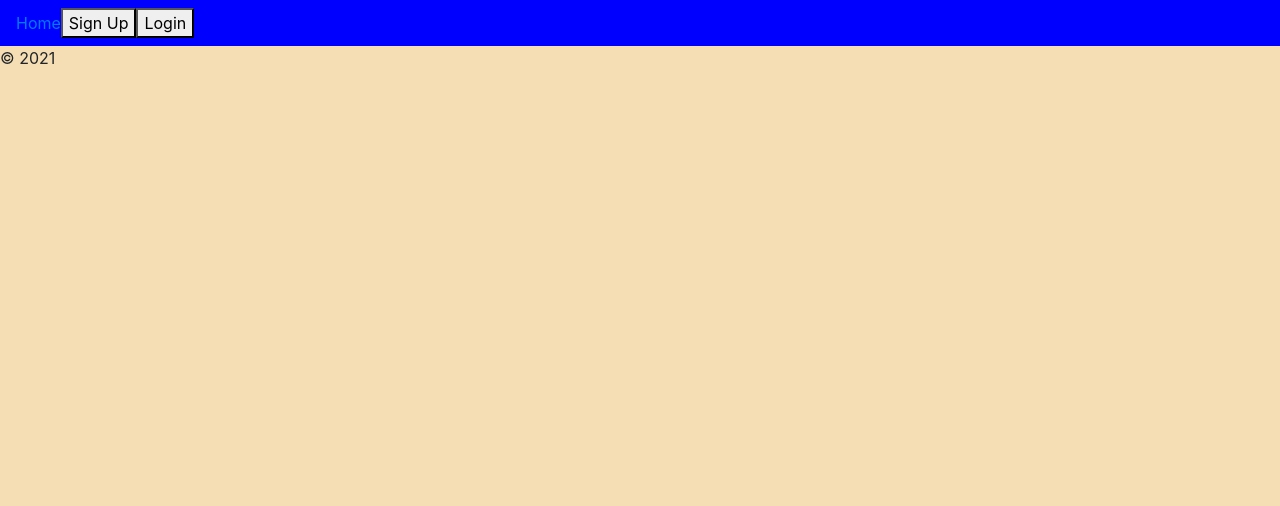
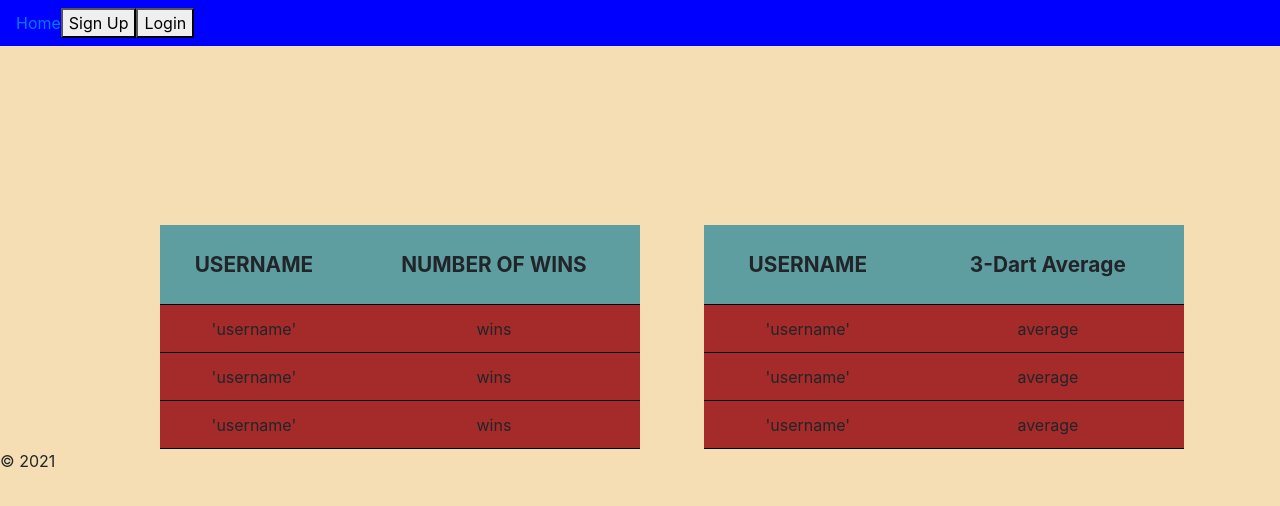
Before and after one commit to HeyAero/dartshub, a React app in the folder client/: page /leaderboard in a window 1280 px wide. Shown: the top 506 px of the page. Built offline with nearby package versions, Linux system fonts and the light colour scheme.

Commit message:
Add wins and 3 dart tables

```diff
--- /dev/null
+++ b/client/src/components/ThreeDartTable/_ThreeDartTable.scss
@@ -0,0 +1,21 @@
+.ThreeDartTable {
+    width: 100%;
+    background-color: brown;
+    text-align: center;
+
+    th{
+        background-color: cadetblue;
+        height: 5rem;
+        font-size: 1.3rem;
+        border-bottom: 1px solid black;
+    }
+    tr:hover{
+        background-color:green;
+    }
+
+    td{
+        height: 3rem;
+        font-size: 1rem;
+        border-bottom: 1px solid black;
+    }
+}
--- /dev/null
+++ b/client/src/components/ThreeDartTable/index.js
@@ -0,0 +1,35 @@
+import React from "react";
+
+
+const ThreeDartTable = () => {
+    return (
+        <>
+            <table className="ThreeDartTable">
+                <thead>
+                    <tr>
+                        <th>USERNAME</th>
+                        <th>3-Dart Average</th>
+                    </tr>
+                </thead>
+                <tbody>
+                    <tr>
+                        <td>'username'</td>
+                        <td>average</td>
+                    </tr>
+                    <tr>
+                        <td>'username'</td>
+                        <td>average</td>
+                    </tr>
+                    <tr>
+                        <td>'username'</td>
+                        <td>average</td>
+                    </tr>
+
+                </tbody>
+
+            </table>
+        </>
+
+    )
+}
+export default ThreeDartTable;
--- /dev/null
+++ b/client/src/components/WinsTable/_WinsTable.scss
@@ -0,0 +1,20 @@
+.WinsTable {
+    width: 100%;
+    background-color: brown;
+    text-align: center;
+
+    th{
+        background-color: cadetblue;
+        height: 5rem;
+        font-size: 1.3rem;
+        border-bottom: 1px solid black;
+    }
+    tr:hover{
+        background-color: cornflowerblue;
+    }
+    td{
+        height: 3rem;
+        font-size: 1rem;
+        border-bottom: 1px solid black;
+    }
+}
--- /dev/null
+++ b/client/src/components/WinsTable/index.js
@@ -0,0 +1,35 @@
+import React from "react";
+
+const WinsTable = () => {
+    return (
+        <>
+            <table className="WinsTable">
+                <thead>
+                <tr>
+                    <th>USERNAME</th>
+                    <th>NUMBER OF WINS</th>
+                </tr>
+
+                </thead>
+                <tbody>
+                <tr>
+                    <td>'username'</td>
+                    <td>wins</td>
+                </tr>
+                <tr>
+                    <td>'username'</td>
+                    <td>wins</td>
+                </tr>
+                <tr>
+                    <td>'username'</td>
+                    <td>wins</td>
+                </tr>
+
+                </tbody>
+
+            </table>
+        </>
+
+    )
+}
+export default WinsTable;
--- a/client/src/components/index.js
+++ b/client/src/components/index.js
@@ -13,3 +13,5 @@ export { default as OpponentScore } from './OpponentScore';
 export { default as ScoreRundown } from './ScoreRundown';
 export { default as GameNavbar } from './GameNavbar';
 export { default as LeaderboardNav } from './LeaderboardNav';
+export { default as WinsTable } from './WinsTable';
+export { default as ThreeDartTable } from './ThreeDartTable';
--- a/client/src/index.scss
+++ b/client/src/index.scss
@@ -5,6 +5,7 @@
 // Pages
 @import "./pages/User/User";
 @import "./pages/Game/Game";
+@import "./pages/Leaderboard/Leaderboard";
 // Components
 @import './components/Navbar/Navbar';
 @import './components/Sidenav/Sidenav';
@@ -17,6 +18,8 @@
 @import './components/OpponentScore/OpponentScore';
 @import './components/ScoreRundown/ScoreRundown';
 @import './components/GameNavbar/GameNavbar';
+@import './components/ThreeDartTable/ThreeDartTable';
+@import './components/WinsTable/WinsTable';
 // Other
 @import './components/StatInformation/StatInformation';
 // Any Universal Styling
--- /dev/null
+++ b/client/src/pages/Leaderboard/_Leaderboard.scss
@@ -0,0 +1,26 @@
+#Leaderboard-layout{
+    display: grid;
+    grid-template-columns: 1fr 1fr;
+    grid-template-rows: 1fr 1fr;
+
+
+}
+
+#WinsTable-layout{
+    grid-column: 1;
+    grid-row: 2;
+    width: 30rem;
+    margin-left: 10rem;
+}
+
+#ThreeDart-layout{
+    grid-column: 2;
+    grid-row: 2;
+    width: 30rem;
+    margin-left: 10%;
+}
+
+#LeaderNav{
+    grid-column-start: 1;
+    grid-column-end: 3;
+}
--- a/client/src/pages/Leaderboard/index.js
+++ b/client/src/pages/Leaderboard/index.js
@@ -1,13 +1,24 @@
-import React from 'react';
-import { LeaderboardNav} from '../../components'
+import React from "react";
+import { LeaderboardNav, ThreeDartTable, WinsTable } from '../../components'
 
 const Leaderboard = () => {
 
     return (
         <>
-            <header>
-                <LeaderboardNav />
-            </header>
+            <div id="Leaderboard-layout">
+
+                <header id="LeaderNav">
+                    <LeaderboardNav />
+                </header>
+                <div id="WinsTable-layout">
+                    <WinsTable />
+                </div>
+                <div id="ThreeDart-layout">
+                    <ThreeDartTable />
+                </div>
+
+            </div>
+
 
         </>
     )
```
Also changed, not shown: client/src/components/Leaderboard/index.js (deleted).
